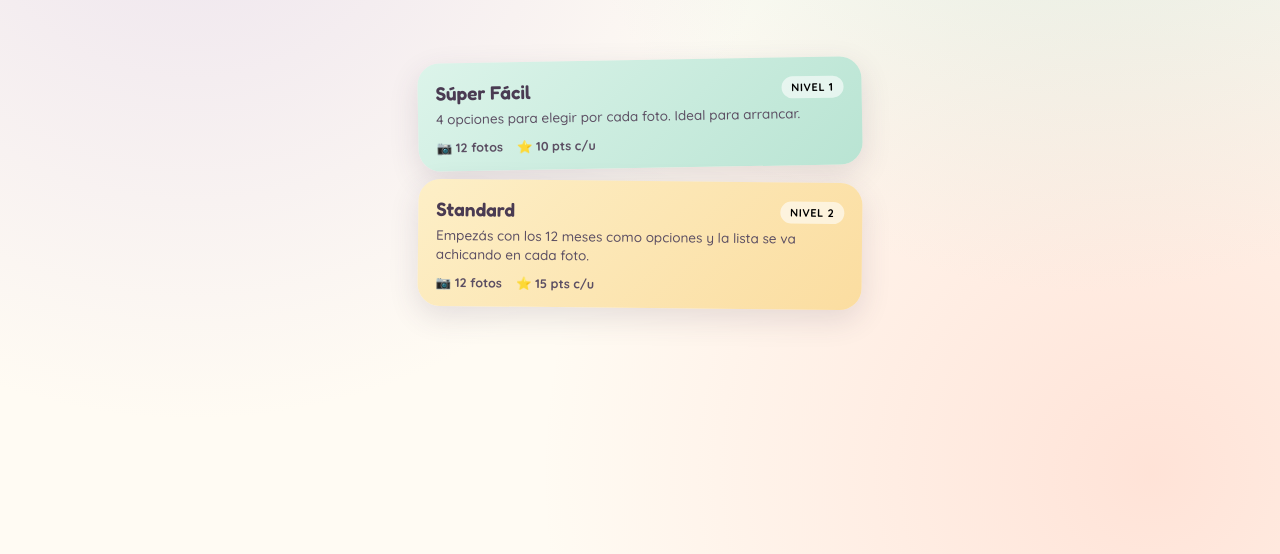
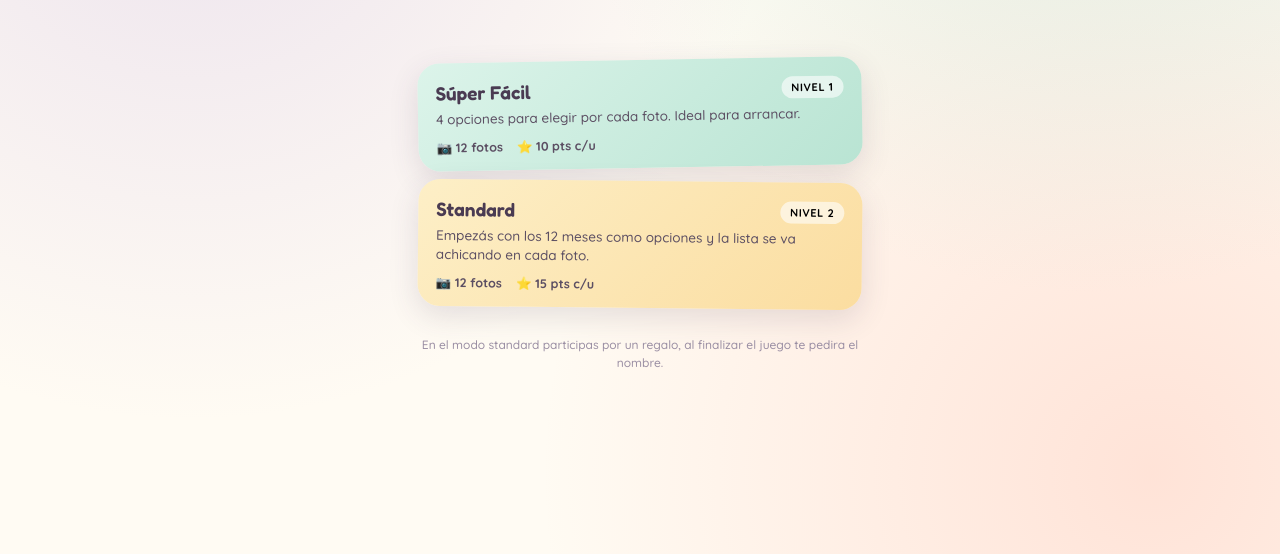
Before and after one commit to FerchoDS/lara-cumple, a plain HTML site: page index.html in a window 1280 px wide. Shown: the part 246-800 px from the top of the page. Drawn offline with Linux system fonts and the light colour scheme.

Commit message:
Update index.html

```diff
--- a/index.html
+++ b/index.html
@@ -398,7 +398,7 @@
       </button>
     </div>
 
-    <div class="footnote"En el modo standard participas por un regalo, al finalizar el juego te pedira el nombre.</div>
+    <div class="footnote">En el modo standard participas por un regalo, al finalizar el juego te pedira el nombre.</div>
   </section>
 
   <!-- ===================== GAME ===================== -->
```
